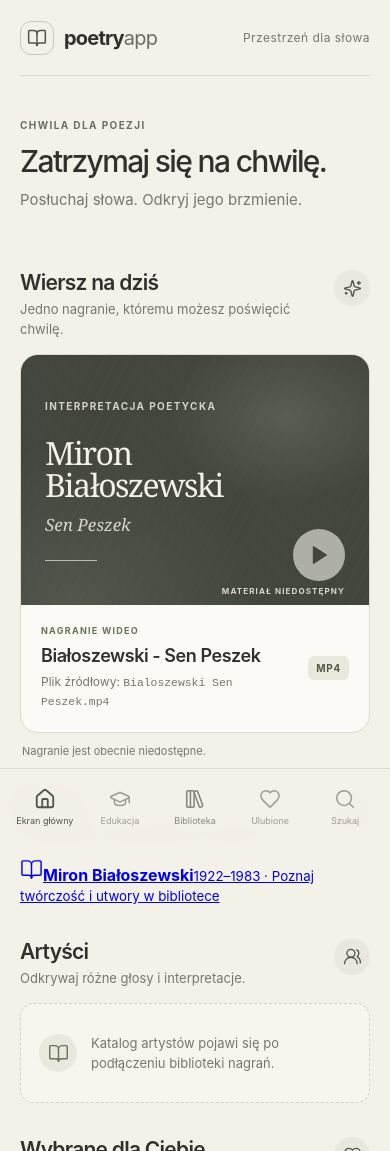
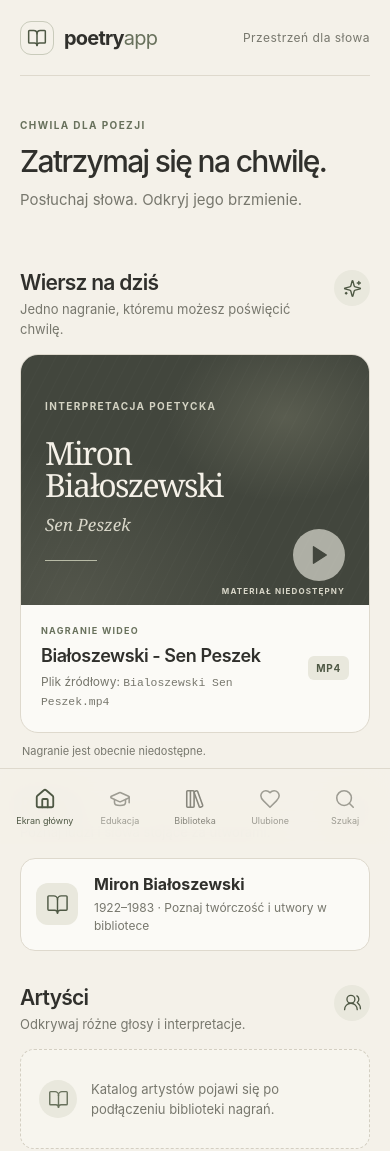
Before and after one commit to Widlakolak/poetry-app, a React (Vite) app in the folder frontend/: page / in a window 390 px wide. Shown: the top 1151 px of the page. Built offline with nearby package versions, Linux system fonts and the light colour scheme; no server answers.

Commit message:
Style poet and work detail pages within existing Mudita-inspired layout

```diff
--- a/frontend/src/styles.css
+++ b/frontend/src/styles.css
@@ -735,3 +735,215 @@ code {
     gap: 4px;
   }
 }
+
+
+/* First source-backed editorial pages — no portraits or unsourced performer credits. */
+.poet-preview {
+  display: flex;
+  align-items: center;
+  gap: 16px;
+  padding: 19px 22px;
+  border: 1px solid var(--line);
+  border-radius: 15px;
+  color: var(--ink);
+  background: var(--white);
+  text-decoration: none;
+}
+
+.poet-preview:hover,
+.editorial-work-link:hover {
+  border-color: #b3b9a6;
+  background: #f8f7f1;
+}
+
+.poet-preview-mark,
+.editorial-work-icon {
+  display: grid;
+  place-items: center;
+  width: 42px;
+  height: 42px;
+  flex: 0 0 auto;
+  border-radius: 12px;
+  background: #e9e8dd;
+  color: var(--olive-dark);
+}
+
+.poet-preview strong,
+.poet-preview small,
+.editorial-work-link strong,
+.editorial-work-link small {
+  display: block;
+}
+
+.poet-preview strong,
+.editorial-work-link strong {
+  margin-bottom: 5px;
+  font-size: 16px;
+}
+
+.poet-preview small,
+.editorial-work-link small {
+  font-size: 12px;
+  color: var(--muted);
+  line-height: 1.5;
+}
+
+.library-work-link {
+  display: inline-block;
+  margin-top: 7px;
+  color: var(--olive-dark);
+  font-size: 12px;
+  text-decoration: underline;
+  text-underline-offset: 3px;
+}
+
+.editorial-content {
+  max-width: 850px;
+  padding-top: 28px;
+}
+
+.editorial-back {
+  display: inline-flex;
+  align-items: center;
+  gap: 7px;
+  margin-bottom: 23px;
+  color: var(--olive-dark);
+  font-size: 13px;
+  text-decoration: none;
+}
+
+.editorial-back:hover {
+  text-decoration: underline;
+}
+
+.editorial-hero {
+  padding: 30px 0 34px;
+  border-bottom: 1px solid var(--line);
+}
+
+.editorial-hero h1 {
+  max-width: 720px;
+}
+
+.editorial-meta {
+  color: var(--olive);
+  font-size: 13px;
+  font-weight: 600;
+  margin: 0 0 17px;
+}
+
+.editorial-meta a {
+  color: inherit;
+  text-underline-offset: 3px;
+}
+
+.editorial-lead {
+  max-width: 710px;
+  color: var(--ink);
+  font-family: Georgia, "Times New Roman", serif;
+  font-size: clamp(18px, 3vw, 22px);
+  line-height: 1.58;
+}
+
+.editorial-panel {
+  padding: 29px 0;
+  border-bottom: 1px solid var(--line);
+}
+
+.editorial-panel h2 {
+  margin-bottom: 16px;
+  font-size: 20px;
+  letter-spacing: -0.03em;
+}
+
+.editorial-panel p {
+  max-width: 700px;
+  margin-bottom: 14px;
+  color: #4e4f47;
+  font-size: 14px;
+  line-height: 1.85;
+}
+
+.editorial-panel p:last-child {
+  margin-bottom: 0;
+}
+
+.editorial-work-list {
+  display: grid;
+  gap: 12px;
+}
+
+.editorial-work-link {
+  display: flex;
+  align-items: center;
+  gap: 14px;
+  padding: 16px 18px;
+  border: 1px solid var(--line);
+  border-radius: 12px;
+  color: var(--ink);
+  background: var(--white);
+  text-decoration: none;
+}
+
+.editorial-library-link {
+  display: inline-flex;
+  align-items: center;
+  gap: 9px;
+  padding: 11px 14px;
+  border-radius: 10px;
+  color: #f5f1e8;
+  background: var(--olive-dark);
+  font-size: 13px;
+  font-weight: 600;
+  text-decoration: none;
+}
+
+.editorial-library-link:hover {
+  background: #363f2e;
+}
+
+.editorial-recording {
+  font-size: 12px !important;
+}
+
+.editorial-sources {
+  display: grid;
+  gap: 11px;
+  margin: 0;
+  padding-left: 21px;
+}
+
+.editorial-sources a {
+  display: inline-flex;
+  align-items: center;
+  gap: 6px;
+  color: var(--olive-dark);
+  font-size: 13px;
+  line-height: 1.5;
+  text-underline-offset: 3px;
+}
+
+.editorial-caution {
+  margin: 21px 0 0;
+  color: var(--muted);
+  font-size: 12px;
+  line-height: 1.65;
+}
+
+@media (max-width: 520px) {
+  .editorial-hero {
+    padding-top: 12px;
+  }
+
+  .poet-preview {
+    padding: 15px;
+  }
+
+  .editorial-work-link {
+    padding: 13px;
+  }
+
+  .editorial-sources a {
+    align-items: flex-start;
+  }
+}
```
